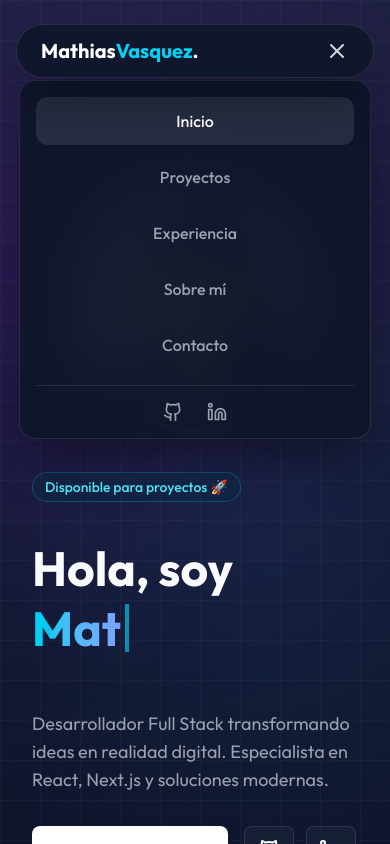
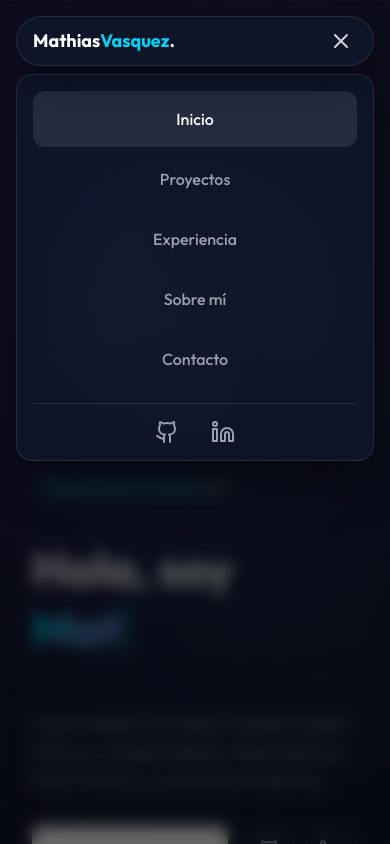
Before and after one commit to Mathifa59/Portafolio, a Next.js app: page / in a window 390 px wide. Both pictures are taken after a click on the button "Abrir menú". Shown: the top 844 px of the page. Built offline with nearby package versions, Linux system fonts and the light colour scheme.

Commit message:
fix responsive

```diff
--- a/app/globals.css
+++ b/app/globals.css
@@ -1,23 +1,68 @@
 @import "tailwindcss";
 
 :root {
-  --background: #020617;
-  --foreground: #f8fafc;
-  --neon-blue: #06b6d4;
-  --neon-purple: #8b5cf6;
+  --background: #020617; /* Slate-950 */
+  --foreground: #f8fafc; /* Slate-50 */
+  --neon-blue: #06b6d4;   /* Cyan-500 */
+  --neon-purple: #8b5cf6; /* Violet-500 */
+}
+
+/* --- CONFIGURACIÓN GLOBAL DEL DOCUMENTO --- */
+html {
+  scroll-behavior: smooth; /* Desplazamiento suave entre secciones */
+  overflow-x: hidden;      /* Previene scroll horizontal accidental */
 }
 
 body {
   color: var(--foreground);
   background: var(--background);
   font-family: Arial, Helvetica, sans-serif;
+
+  /* Evita que el body sea más ancho que la pantalla del dispositivo */
+  max-width: 100vw;
+  overflow-x: hidden;
+  position: relative;
+
+  /* --- TU FONDO DE GRID --- */
   background-image:
+    /* Luz radial superior */
     radial-gradient(circle at 50% -20%, rgba(120, 119, 198, 0.3), rgba(255, 255, 255, 0)),
+    /* Líneas verticales */
     linear-gradient(to bottom, rgba(255,255,255,0.03) 1px, transparent 1px),
+    /* Líneas horizontales */
     linear-gradient(to right, rgba(255,255,255,0.03) 1px, transparent 1px);
+
   background-size: 100% 100%, 40px 40px, 40px 40px;
+
+  /* CORRECCIÓN AQUÍ: Usamos la propiedad CSS estándar */
+  min-height: 100vh;
+}
+/* --- SCROLLBAR PERSONALIZADA (Estilo Dark Mode) --- */
+::-webkit-scrollbar {
+  width: 10px;
 }
 
+::-webkit-scrollbar-track {
+  background: #020617; /* Mismo color que el fondo */
+}
+
+::-webkit-scrollbar-thumb {
+  background: #1e293b; /* Slate-800 */
+  border-radius: 5px;
+  border: 2px solid #020617; /* Borde para separarlo del track */
+}
+
+::-webkit-scrollbar-thumb:hover {
+  background: #334155; /* Slate-700 al pasar el mouse */
+}
+
+/* --- COLOR DE SELECCIÓN DE TEXTO --- */
+::selection {
+  background: rgba(6, 182, 212, 0.3); /* Cyan con transparencia */
+  color: #fff;
+}
+
+/* --- UTILIDADES PERSONALIZADAS --- */
 @layer utilities {
   .text-gradient {
     background: linear-gradient(to right, var(--neon-blue), var(--neon-purple));
@@ -25,4 +70,12 @@ body {
     background-clip: text;
     color: transparent;
   }
+
+  /* Utilidad extra para centrar contenido absoluto fácilmente */
+  .center-absolute {
+    position: absolute;
+    top: 50%;
+    left: 50%;
+    transform: translate(-50%, -50%);
+  }
 }
--- a/app/layout.tsx
+++ b/app/layout.tsx
@@ -1,14 +1,14 @@
 import type { Metadata } from "next";
-import { Outfit } from "next/font/google"; // <--- 1. Usamos Outfit para el toque amigable
+import { Outfit } from "next/font/google";
 import "./globals.css";
 import Navbar from "@/components/ui/Navbar";
 import Footer from "@/components/sections/Footer";
 
-// 2. Configuramos la fuente
+// Configuración de la fuente
 const outfit = Outfit({
   subsets: ["latin"],
-  weight: ["300", "400", "500", "600", "700"], // Cargamos varios pesos para tener flexibilidad
-  variable: "--font-outfit", // Opcional, por si queremos usarla en variables CSS
+  weight: ["300", "400", "500", "600", "700"],
+  variable: "--font-outfit",
 });
 
 export const metadata: Metadata = {
@@ -23,18 +23,23 @@ export default function RootLayout({
 }>) {
   return (
     <html lang="es" className="scroll-smooth">
-      {/* 3. Aplicamos la clase outfit.className a todo el body */}
-      <body className={`${outfit.className} antialiased bg-slate-950 text-white`}>
+      {/* CORRECCIONES IMPORTANTES AQUÍ:
+         1. Quitamos 'bg-slate-950': Para que NO tape el fondo de grid de tu globals.css.
+         2. Agregamos 'relative': Para asegurar el posicionamiento correcto.
+         3. Agregamos 'overflow-x-hidden': Refuerzo extra de seguridad para móviles.
+      */}
+      <body className={`${outfit.className} antialiased text-slate-50 relative overflow-x-hidden`}>
 
-        {/* Barra de navegación flotante */}
+        {/* Barra de navegación */}
         <Navbar />
 
-        {/* Contenido principal con padding superior para que no lo tape el menú */}
-        <main className="pt-24 min-h-screen">
+        {/* Contenido principal */}
+        {/* pt-24 asegura que el Navbar fijo no tape el inicio de tu web */}
+        <main className="pt-24 min-h-screen flex flex-col">
           {children}
         </main>
 
-        {/* Pie de página global */}
+        {/* Pie de página */}
         <Footer />
 
       </body>
--- a/src/components/ui/Navbar.tsx
+++ b/src/components/ui/Navbar.tsx
@@ -1,13 +1,23 @@
 "use client";
-import { useState } from "react"; // 1. Importamos useState
-import { motion, AnimatePresence } from "framer-motion"; // 2. Importamos AnimatePresence
-import { Github, Linkedin, Menu, X } from "lucide-react"; // 3. Importamos Menu y X
+import { useState, useEffect } from "react";
+import { motion, AnimatePresence } from "framer-motion";
+import { Github, Linkedin, Menu, X } from "lucide-react";
 import Link from "next/link";
 import { usePathname } from "next/navigation";
 
 export default function Navbar() {
   const pathname = usePathname();
-  const [isMobileMenuOpen, setIsMobileMenuOpen] = useState(false); // Estado para el menú móvil
+  const [isMobileMenuOpen, setIsMobileMenuOpen] = useState(false);
+
+  // Bloquear el scroll del BODY cuando el menú móvil está abierto
+  useEffect(() => {
+    if (isMobileMenuOpen) {
+      document.body.style.overflow = "hidden";
+    } else {
+      document.body.style.overflow = "unset";
+    }
+    return () => { document.body.style.overflow = "unset"; };
+  }, [isMobileMenuOpen]);
 
   const links = [
     { name: "Inicio", href: "/" },
@@ -23,13 +33,18 @@ export default function Navbar() {
       initial={{ y: -100, opacity: 0 }}
       animate={{ y: 0, opacity: 1 }}
       transition={{ duration: 0.8 }}
-      className="fixed top-0 left-0 right-0 z-50 flex flex-col items-center pt-6 px-4 pointer-events-none"
+      className="fixed top-0 left-0 right-0 z-50 flex flex-col items-center pt-4 md:pt-6 px-4 pointer-events-none"
     >
       {/* --- BARRA PRINCIPAL (CÁPSULA) --- */}
-      <div className="pointer-events-auto flex items-center justify-between px-6 py-3 rounded-full bg-slate-900/90 backdrop-blur-xl border border-white/10 shadow-2xl shadow-black/50 w-full max-w-4xl relative z-50">
+      {/* Ajustamos padding (py-2 en movil, py-3 en pc) para que no sea muy grueso en celular */}
+      <div className="pointer-events-auto flex items-center justify-between px-4 md:px-6 py-2 md:py-3 rounded-full bg-slate-900/90 backdrop-blur-xl border border-white/10 shadow-2xl shadow-black/50 w-full max-w-4xl relative z-50">
 
         {/* Logo */}
-        <Link href="/" className="text-xl font-bold hover:opacity-80 transition-opacity text-white shrink-0">
+        <Link
+            href="/"
+            className="text-lg md:text-xl font-bold hover:opacity-80 transition-opacity text-white shrink-0 z-50"
+            onClick={() => setIsMobileMenuOpen(false)}
+        >
           Mathias<span className="text-cyan-400">Vasquez</span>.
         </Link>
 
@@ -48,7 +63,6 @@ export default function Navbar() {
                   }`}>
                     {link.name}
                   </span>
-                  <span className="absolute inset-0 rounded-full bg-white/5 opacity-0 group-hover:opacity-100 transition-opacity duration-300" />
                   {isActive && (
                     <motion.span
                       layoutId="activeTab"
@@ -61,26 +75,27 @@ export default function Navbar() {
           })}
         </ul>
 
-        {/* Iconos Sociales (Escritorio) & Botón Hamburguesa (Móvil) */}
-        <div className="flex items-center gap-4 pl-6 md:border-l border-white/10">
+        {/* Iconos Sociales & Botón Hamburguesa */}
+        <div className="flex items-center gap-4 pl-0 md:pl-6 md:border-l border-white/10">
 
-            {/* Iconos visibles solo en escritorio o pantallas grandes */}
+            {/* Escritorio: Iconos visibles */}
             <div className="hidden md:flex items-center gap-4">
                 <SocialIcon href="https://github.com/Mathifa59" icon={<Github size={18} />} />
                 <SocialIcon href="https://www.linkedin.com/in/mathias-vasquez/" icon={<Linkedin size={18} />} />
             </div>
 
-            {/* BOTÓN MENÚ MÓVIL (Visible solo en móvil) */}
+            {/* Móvil: Botón Menú (Ahora es pointer-events-auto explícito) */}
             <button
-                className="md:hidden text-gray-300 hover:text-white"
+                className="md:hidden text-gray-300 hover:text-white p-1"
                 onClick={() => setIsMobileMenuOpen(!isMobileMenuOpen)}
+                aria-label="Abrir menú"
             >
                 {isMobileMenuOpen ? <X size={24} /> : <Menu size={24} />}
             </button>
         </div>
       </div>
 
-      {/* --- MENÚ DESPLEGABLE MÓVIL --- */}
+      {/* --- MENÚ DESPLEGABLE MÓVIL (FULL SCREEN OPTIMIZED) --- */}
       <AnimatePresence>
         {isMobileMenuOpen && (
             <motion.div
@@ -88,18 +103,18 @@ export default function Navbar() {
                 animate={{ opacity: 1, y: 0, scale: 1 }}
                 exit={{ opacity: 0, y: -20, scale: 0.95 }}
                 transition={{ duration: 0.2 }}
-                className="pointer-events-auto absolute top-20 w-full max-w-sm px-4"
+                className="pointer-events-auto absolute top-full left-0 w-full px-4 mt-2"
             >
                 <div className="flex flex-col p-4 rounded-2xl bg-slate-900/95 backdrop-blur-xl border border-white/10 shadow-2xl shadow-black/50">
-                    <ul className="flex flex-col gap-2">
+                    <ul className="flex flex-col gap-1">
                         {links.map((link) => {
                              const isActive = pathname === link.href;
                              return (
                                 <li key={link.name}>
                                     <Link
                                         href={link.href}
-                                        onClick={() => setIsMobileMenuOpen(false)} // Cerrar al hacer click
-                                        className={`block px-4 py-3 rounded-xl text-center font-medium transition-colors ${
+                                        onClick={() => setIsMobileMenuOpen(false)}
+                                        className={`block px-4 py-4 md:py-3 rounded-xl text-center font-medium transition-colors ${
                                             isActive
                                             ? "bg-white/10 text-white"
                                             : "text-gray-400 hover:bg-white/5 hover:text-white"
@@ -112,10 +127,10 @@ export default function Navbar() {
                         })}
                     </ul>
 
-                    {/* Iconos sociales en el menú móvil */}
-                    <div className="flex justify-center gap-6 mt-4 pt-4 border-t border-white/10">
-                        <SocialIcon href="https://github.com/Mathifa59" icon={<Github size={20} />} />
-                        <SocialIcon href="https://www.linkedin.com/in/mathias-vasquez/" icon={<Linkedin size={20} />} />
+                    {/* Iconos sociales grandes para móvil */}
+                    <div className="flex justify-center gap-8 mt-4 pt-4 border-t border-white/10">
+                        <SocialIcon href="https://github.com/Mathifa59" icon={<Github size={24} />} />
+                        <SocialIcon href="https://www.linkedin.com/in/mathias-vasquez/" icon={<Linkedin size={24} />} />
                     </div>
                 </div>
             </motion.div>
@@ -123,6 +138,20 @@ export default function Navbar() {
       </AnimatePresence>
 
     </motion.nav>
+
+    {/* FONDO OSCURO DE SEGURIDAD PARA MÓVIL (Overlay) */}
+    {/* Si el menú está abierto, oscurecemos el resto de la página */}
+    <AnimatePresence>
+        {isMobileMenuOpen && (
+            <motion.div
+                initial={{ opacity: 0 }}
+                animate={{ opacity: 1 }}
+                exit={{ opacity: 0 }}
+                onClick={() => setIsMobileMenuOpen(false)}
+                className="fixed inset-0 bg-black/60 z-40 md:hidden backdrop-blur-sm"
+            />
+        )}
+    </AnimatePresence>
     </>
   );
 }
```
